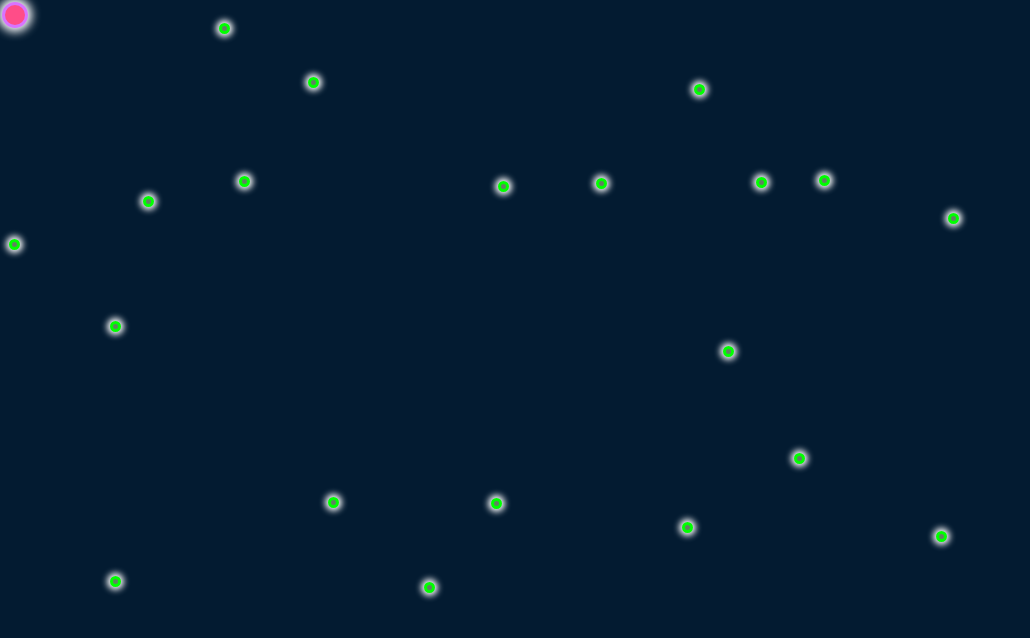
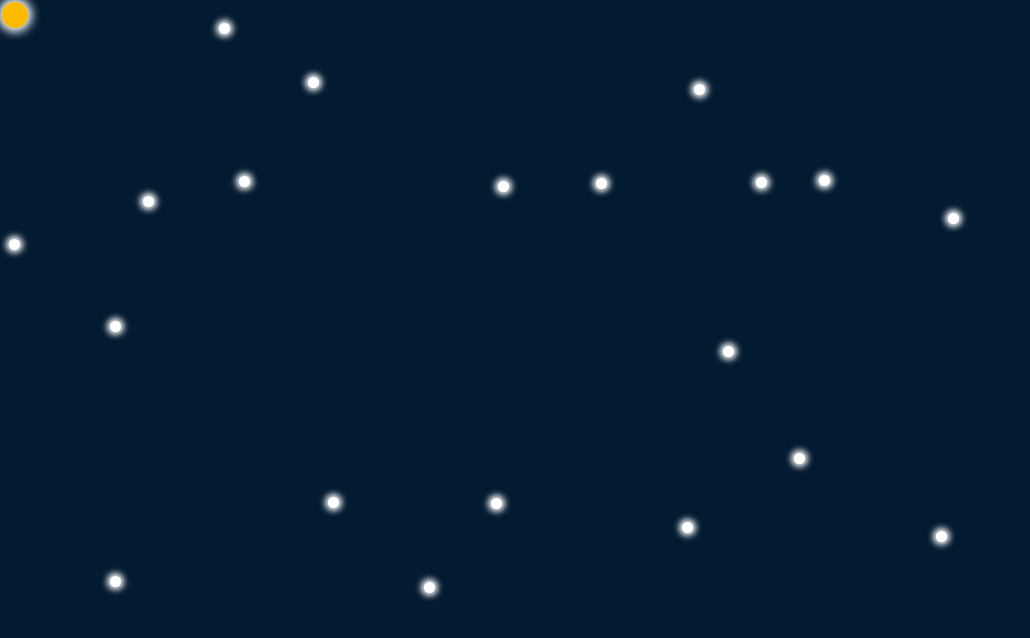
Before and after one commit to Vituriano/PTC_CITI, a plain HTML site: page index.html in a window 1280 px wide. Shown: the whole page, without its empty margins (0-1030 px from the left). Drawn offline with Linux system fonts and the light colour scheme.

Commit message:
first commit

```diff
--- a/style.css
+++ b/style.css
@@ -6,8 +6,8 @@ body, html {
 
 .ball {
   border-radius: 50%;
-  border: 3px solid rgb(216, 116, 255);
-  background-color: rgb(255, 77, 136);
+  border: 3px solid rgba(255, 187, 0, 0.623);
+  background-color: rgb(255, 187, 0);
   box-shadow:0px 0px 10px 4px rgb(255, 255, 255);
   width: 20px;
   height: 20px;
@@ -23,8 +23,8 @@ body, html {
   position: absolute;
   width: 5px;
   height: 5px;
-  background-color: rgb(98, 128, 98);
-  border: 3px solid rgb(0, 255, 0);
+  background-color: rgb(255, 255, 255);
+  border: 3px solid rgba(255, 255, 255, 0.513);
   box-shadow:0px 0px 6px 3px rgb(255, 255, 255);
   border-radius: 50%;
 }
```
